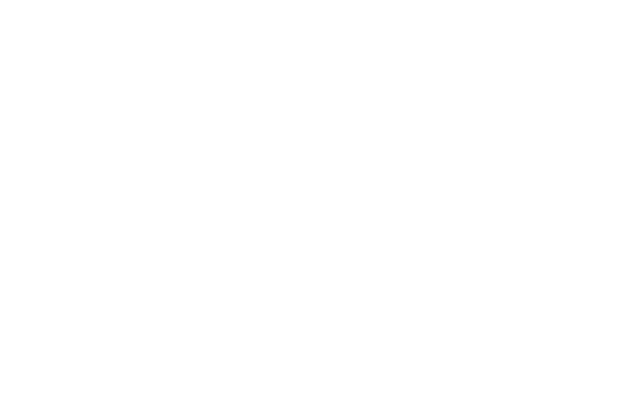
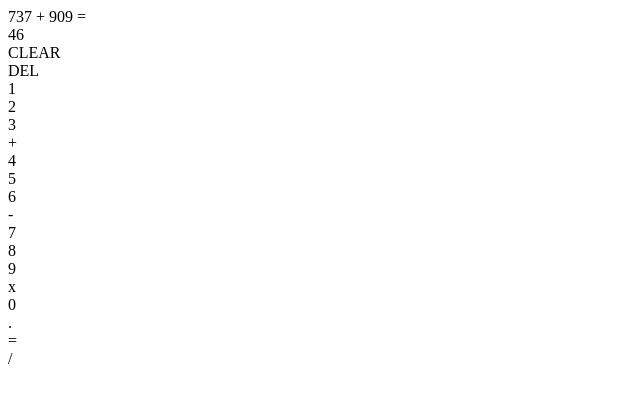
Before and after one commit to LeZygoto/CalculatriceOdinProject, a plain HTML site: page index.html in a window 1280 px wide. Shown: the whole page, without its empty margins (0-640 px from the left). Drawn offline with Linux system fonts and the light colour scheme.

Commit message:
index.html Structure and README presentation

```diff
--- a/index.html
+++ b/index.html
@@ -9,6 +9,71 @@
     <script defer src="app.js"></script>
 </head>
 <body>
-
+    <div id="calc">
+        <div id="screen">
+            <div id="screen-top">
+                737 + 909 =
+            </div>
+            <div id="screen-down">
+                46
+            </div>
+        </div>
+        <div id="command">
+            <div id="clear" class="button">
+                CLEAR
+            </div>
+            <div id="del" class="button">
+                DEL
+            </div>
+            <div id="1" class="button">
+                1
+            </div>
+            <div id="2" class="button">
+                2
+            </div>
+            <div id="3" class="button">
+                3
+            </div>
+            <div id="plus" class="button">
+                +
+            </div>
+            <div id="4" class="button">
+                4
+            </div>
+            <div id="5" class="button">
+                5
+            </div>
+            <div id="6" class="button">
+                6
+            </div>
+            <div id="minus" class="button">
+                -
+            </div>
+            <div id="7" class="button">
+                7
+            </div>
+            <div id="8" class="button">
+                8
+            </div>
+            <div id="9" class="button">
+                9
+            </div>
+            <div id="times" class="button">
+                x
+            </div>
+            <div id="0" class="button">
+                0
+            </div>
+            <div id="float" class="button">
+                .
+            </div>
+            <div id="equal" class="button">
+                =
+            </div>
+            <div id="divide" class="button">
+                /
+            </div>
+        </div>
+    </div>
 </body>
 </html>
```
Also changed, not shown: 1 other file.
